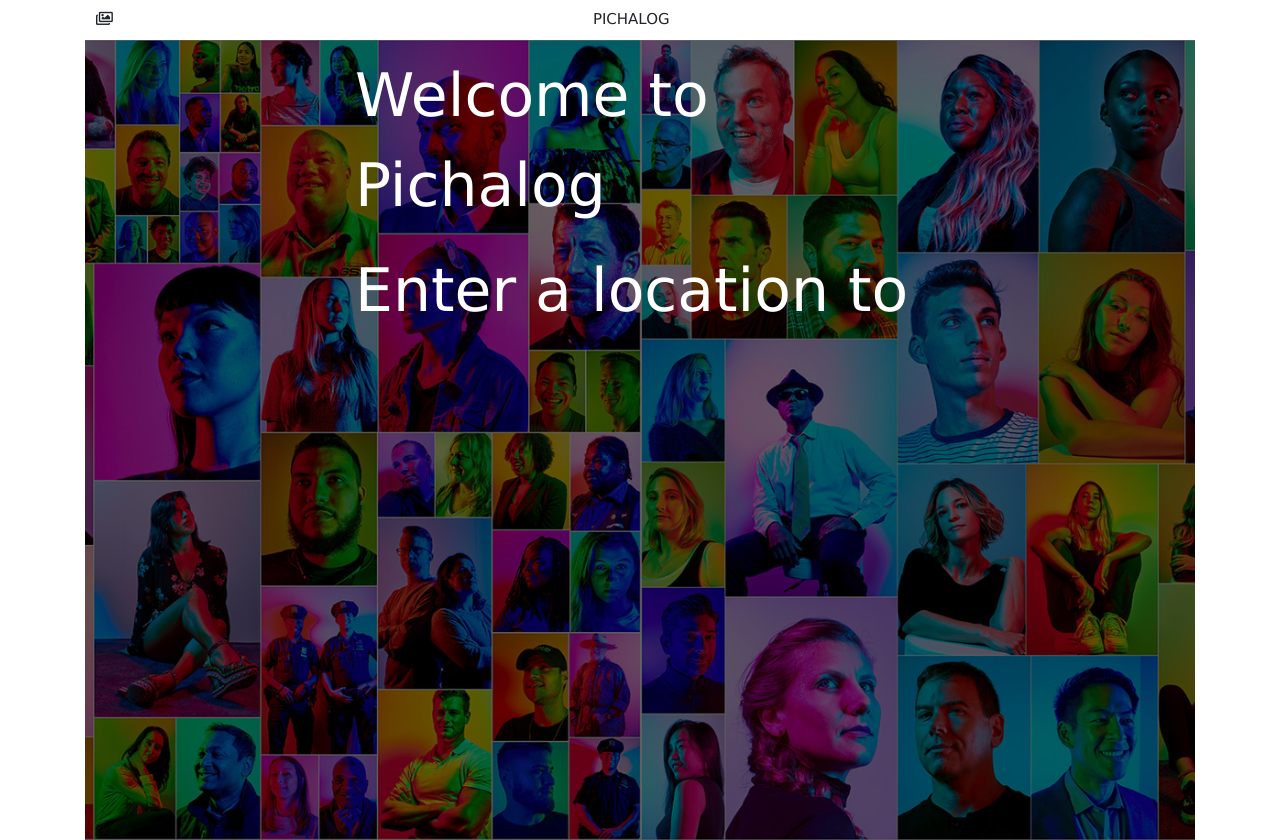
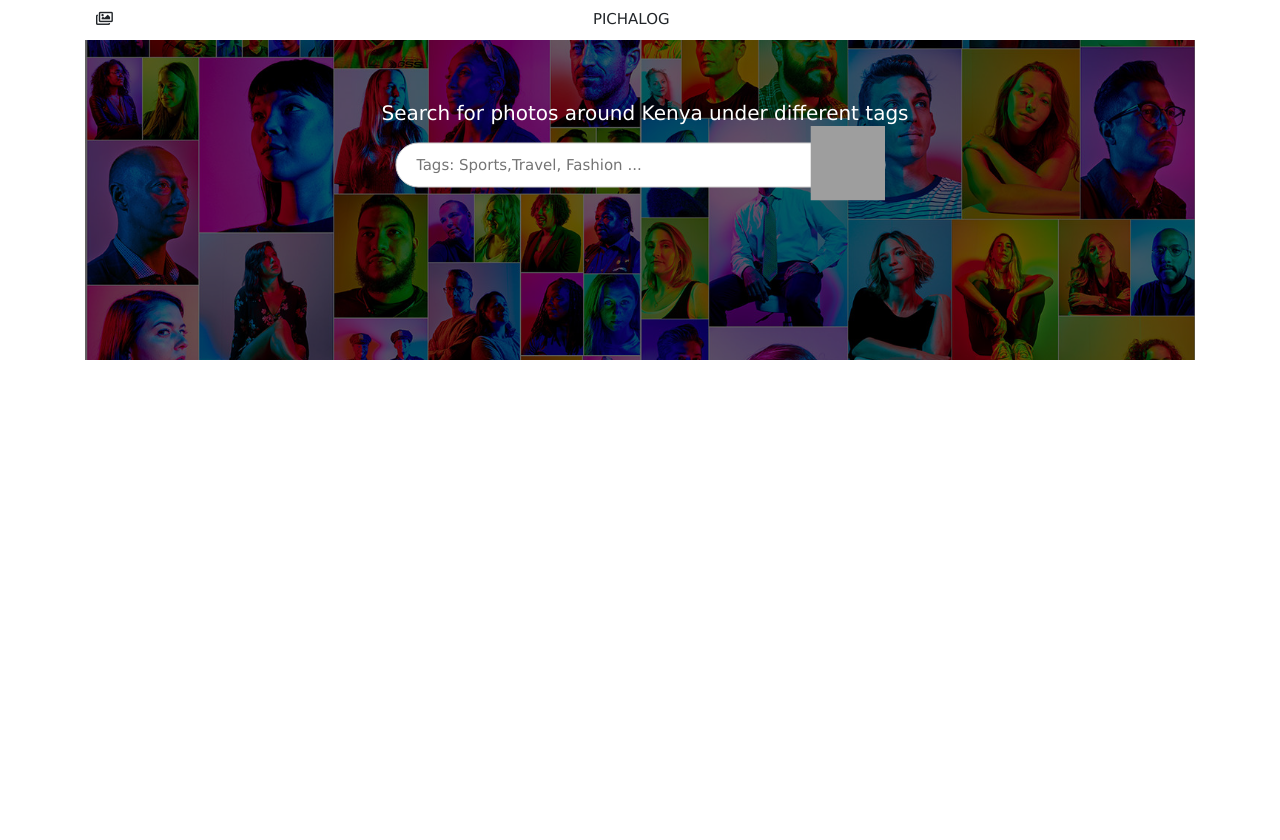
Before and after one commit to duncan-chege/pichalog, a Django app: page / in a window 1280 px wide. After the commit the page ends 360 px from the top, so only its background shows below. Run offline with Django 3.2, Linux system fonts and the light colour scheme; some libraries are stand-ins or nearby versions; grey boxes are pictures that could not be loaded.

Commit message:
change image vh and title text

```diff
--- a/gallery/static/css/homepage.css
+++ b/gallery/static/css/homepage.css
@@ -6,7 +6,7 @@
 
   .test-image {
     width: 100%;
-    height: 100vh;
+    height: 40vh;
     background-image: url("/static/collage.jpg");
     background-position: center;
     background-size: cover;
@@ -14,10 +14,43 @@
   }
   .centered {
     position: absolute;
-    top: 20%;
+    top: 25%;
     left: 50%;
     transform: translate(-50%, -50%);
     color: white;
     /* font-weight: 200; */
-    font-size: 60px;
   }
+  #txt{
+    font-size: 20px;
+    margin-left: 10px;
+    margin-top: 120px;
+  }
+  .search-container {
+    width: 490px;
+    display: block;
+    margin: 0 auto;
+  }
+
+  input#search-bar {
+    margin: 0 auto;
+    width: 100%;
+    height: 45px;
+    padding: 0 20px;
+    font-size: 1rem;
+    border: 1px solid #D0CFCE;
+    border-radius: 30px;
+    outline: none;
+  }
+  input#search-bar:focus {
+    border: 1px solid  rgb(37, 37, 37);
+    transition: 0.35s ease;
+    color: rgb(41, 41, 40);
+  }
+
+  .search-icon {
+    position: relative;
+    float: right;
+    width: 75px;
+    height: 75px;
+    top: -62px;
+  }
--- a/gallery/templates/homepage.html
+++ b/gallery/templates/homepage.html
@@ -3,7 +3,6 @@
 
 {% block content %}
 <!--{{ block.super }}       function which allows us to use any content that was defined inside a block in the parent template. -->
-
 
 <link rel="stylesheet" href="{% static 'css/homepage.css' %}">
 
@@ -13,8 +12,13 @@
 
                 <div class="test-image">
                     <div class="centered">
-                        <p> Welcome to Pichalog </p>
-                        <p> Enter a location to
+                        <p id="txt"> Search for photos around Kenya under different tags </p>
+
+                        <form class="search-container">
+                            <input type="text" id="search-bar" placeholder="Tags: Sports,Travel, Fashion ...">
+                            <a href="#"><img class="search-icon" src="http://www.endlessicons.com/wp-content/uploads/2012/12/search-icon.png"></a>
+                        </form>
+
                     </div>
                     <div class="image-overlay">
                     </div>
```
